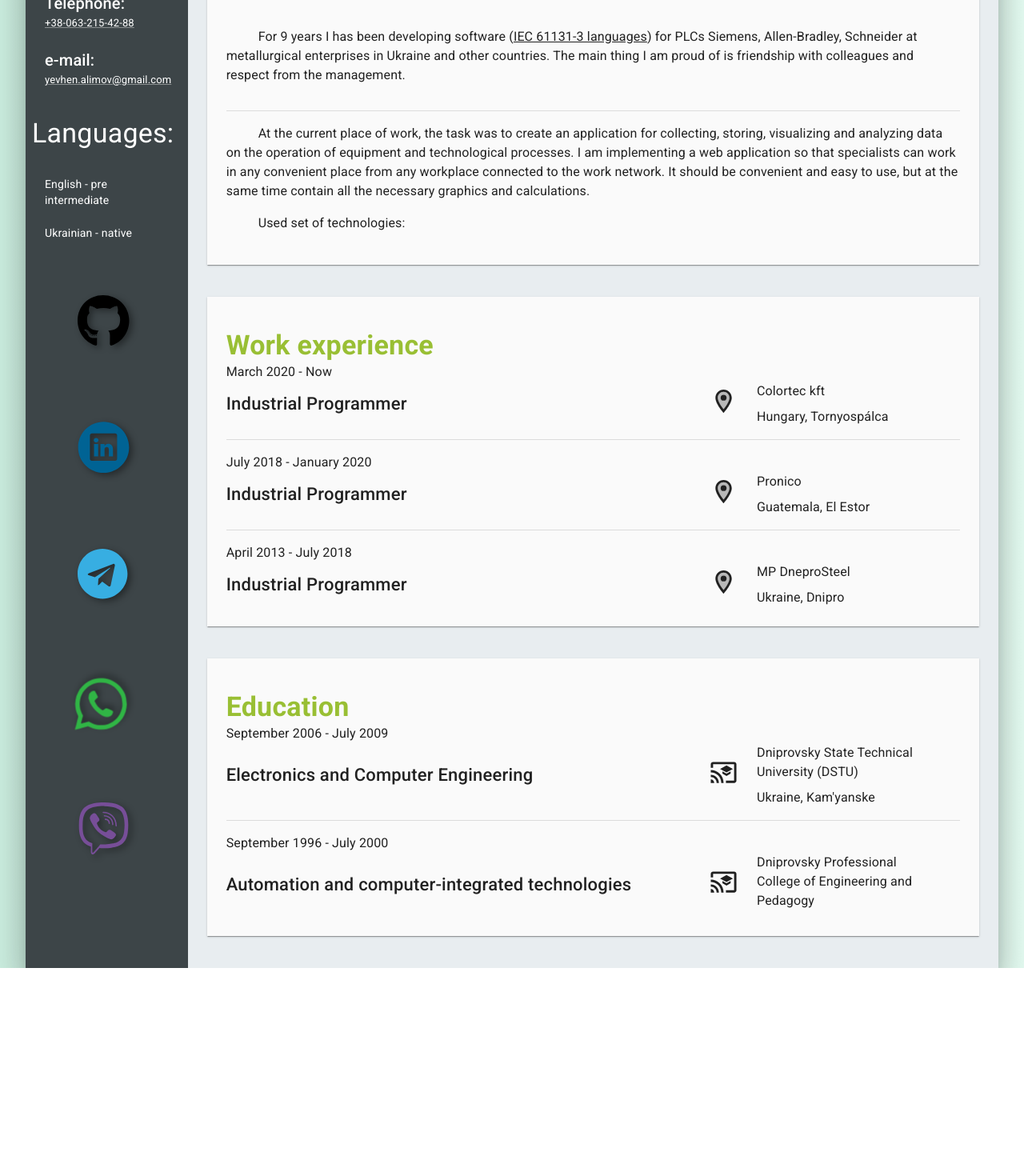
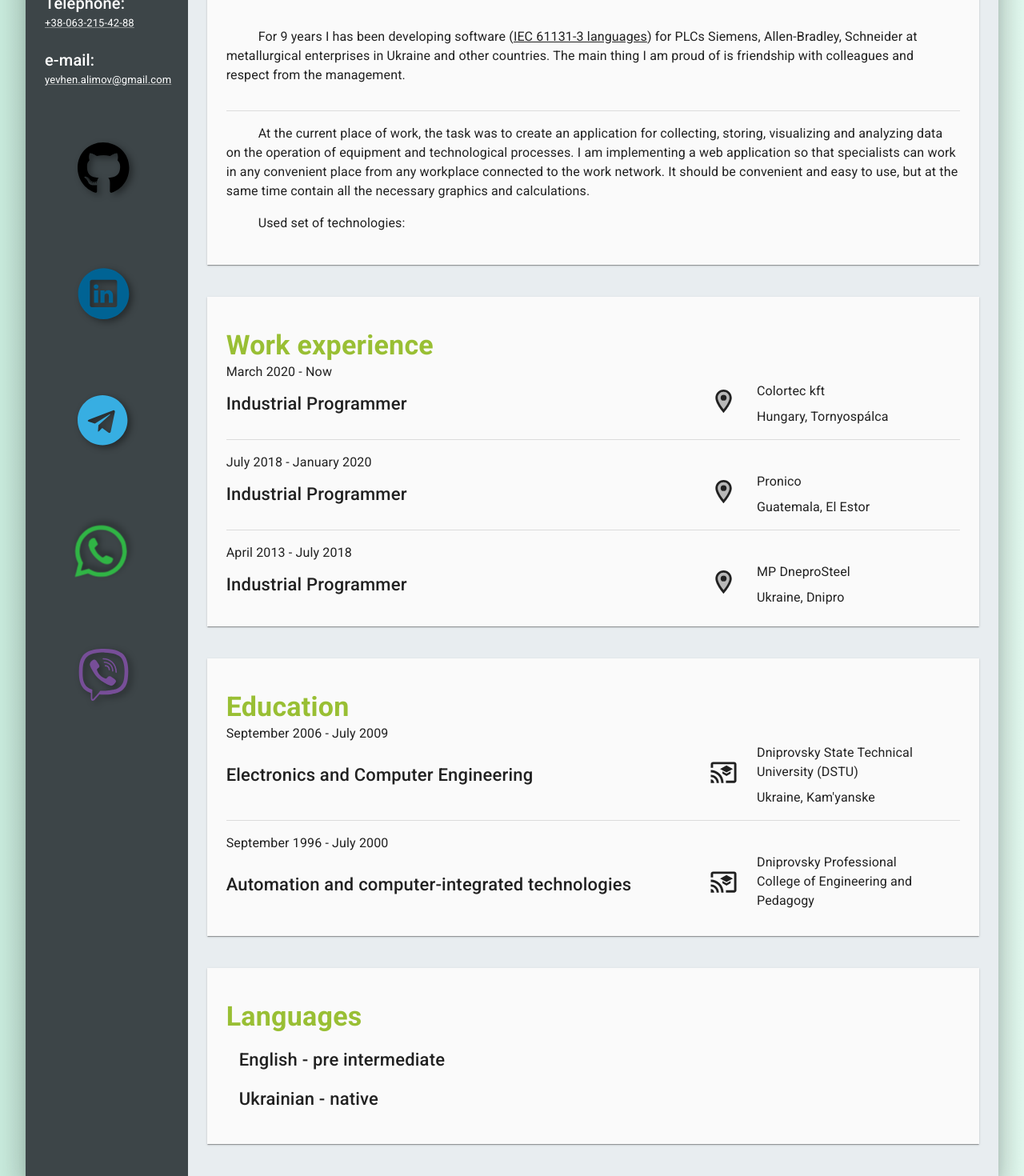
Before and after one commit to EugeneAlimov/resume, a React (Create React App) app: page / in a window 1280 px wide. Shown: the part 367-1837 px from the top of the page at 80% size. Before the commit the page ends 1577 px from the top, so only its background shows below. Built offline with nearby package versions, Linux system fonts and the light colour scheme.

Commit message:
added dropdown menu

```diff
--- a/src/App.js
+++ b/src/App.js
@@ -16,6 +16,10 @@ function App() {
   const matchesDownLg = useMediaQuery(theme.breakpoints.down("lg"));
   const matchesDownMd = useMediaQuery(theme.breakpoints.down("md"));
   const matchesDownSm = useMediaQuery(theme.breakpoints.down("sm"));
+  // console.log('matchesDownXl ', matchesDownXl);
+  // console.log('matchesDownLg ', matchesDownLg);
+  // console.log('matchesDownMd ', matchesDownMd);
+  // console.log('matchesDownSm ', matchesDownSm);
 
   return (
     <div className="App">
@@ -36,7 +40,7 @@ function App() {
                 sx={{ backgroundColor: "#99bf34", width: "100%", height: "7px" }}
               ></Paper>
               {matchesDownLg ? <DropdownMenu /> : <Personal matchesDownXl={matchesDownXl} />}
-              <About matchesDownSm={matchesDownSm} />
+              <About matchesDownSm={matchesDownSm} matchesDownMd={matchesDownMd} matchesDownLg={matchesDownLg} />
             </Grid>
           </Box>
           {matchesDownXl ? <></> : <Box sx={{ width: "100%", height: "80px" }}></Box>}
--- a/src/Components/About.jsx
+++ b/src/Components/About.jsx
@@ -1,10 +1,14 @@
 import React from "react";
 import Grid from "@mui/material/Grid";
+import Paper from "@mui/material/Paper";
+import Box from "@mui/material/Box";
+import Typography from "@mui/material/Typography";
 import LocationOnTwoToneIcon from "@mui/icons-material/LocationOnTwoTone";
 import CastForEducationTwoToneIcon from "@mui/icons-material/CastForEducationTwoTone";
 import SkillsCard from "./SlillsCard";
 import WorkSkills from "./WorkSkills";
 import NamePost from "./NamePost";
+import { List, ListItem } from "@mui/material";
 
 const experienceArr = [
   {
@@ -46,10 +50,10 @@ const educationArr = [
   },
 ];
 
-const About = ({ matchesDownSm }) => {
+const About = ({ matchesDownSm, matchesDownMd, matchesDownLg }) => {
   return (
     <Grid item md={12} lg={10} paddingLeft={3} paddingRight={3} paddingBottom={5}>
-      <NamePost />
+      <NamePost matchesDownMd={matchesDownMd} matchesDownLg={matchesDownLg} />
       <WorkSkills />
       <SkillsCard
         matchesDownSm={matchesDownSm}
@@ -63,6 +67,27 @@ const About = ({ matchesDownSm }) => {
         title={"Education"}
         icon={<CastForEducationTwoToneIcon fontSize="large" />}
       />
+      <Paper square elevation={1} sx={{ backgroundColor: "#fafafa", width: "100%", marginTop: 5 }}>
+        <Box ml={3} mr={3} paddingTop={5} paddingBottom={3}>
+          <Box>
+            <Typography color={"#99bf34"} fontWeight={700} variant="h4" component="h3">
+              Languages
+            </Typography>
+            <List>
+              <ListItem>
+                <Typography variant="body1" fontSize={22} fontWeight={500}>
+                  English - pre intermediate
+                </Typography>
+              </ListItem>
+              <ListItem>
+                <Typography variant="body1" fontSize={22} fontWeight={500}>
+                  Ukrainian - native
+                </Typography>
+              </ListItem>
+            </List>
+          </Box>
+        </Box>
+      </Paper>
     </Grid>
   );
 };
--- a/src/Components/DropdownMenu.jsx
+++ b/src/Components/DropdownMenu.jsx
@@ -8,7 +8,15 @@ import Typography from "@mui/material/Typography";
 import Link from "@mui/material/Link";
 import Box from "@mui/material/Box";
 import Divider from "@mui/material/Divider";
+import { styled } from "@mui/material/styles";
 
+const DropDownButton = styled(Button)(() => ({
+  backgroundColor: "black",
+  width: "100%",
+  height: 60,
+  borderRadius: 0,
+  "&:hover": { backgroundColor: "#444" },
+}));
 const DropdownMenu = () => {
   const [anchorEl, setAnchorEl] = React.useState(null);
   const open = Boolean(anchorEl);
@@ -21,18 +29,17 @@ const DropdownMenu = () => {
   };
 
   return (
-    <div>
-      {open ? null : (
-        <Button
+    <Box width={"100%"}>
+      <DropDownButton
+        variant="contained"
         id="basic-button"
         aria-controls={open ? "basic-menu" : undefined}
         aria-haspopup="true"
         aria-expanded={open ? "true" : undefined}
         onClick={handleClick}
       >
-          Dashboard
-        </Button>
-      )}
+        My contacts
+      </DropDownButton>
       <Menu
         id="basic-menu"
         anchorEl={anchorEl}
@@ -88,23 +95,6 @@ const DropdownMenu = () => {
           </Box>
           <Box>
             <Typography sx={{ color: "#00" }} variant="h4" component="h3">
-              Languages:
-            </Typography>
-            <List>
-              <ListItem>
-                <Typography sx={{ color: "#00" }} variant="body2" gutterBottom>
-                  English - pre intermediate
-                </Typography>
-              </ListItem>
-              <ListItem>
-                <Typography sx={{ color: "#00" }} variant="body2" gutterBottom>
-                  Ukrainian - native
-                </Typography>
-              </ListItem>
-            </List>
-          </Box>
-          <Box>
-            <Typography sx={{ color: "#00" }} variant="h4" component="h3">
               Social:
             </Typography>
             <List>
@@ -141,7 +131,7 @@ const DropdownMenu = () => {
           </Box>
         </Stack>
       </Menu>
-    </div>
+    </Box>
   );
 };
 export default DropdownMenu;
--- a/src/Components/NamePost.jsx
+++ b/src/Components/NamePost.jsx
@@ -2,11 +2,23 @@ import React from "react";
 import Paper from "@mui/material/Paper";
 import Box from "@mui/material/Box";
 import Typography from "@mui/material/Typography";
+import { Stack } from "@mui/material";
+import photo from "../media/photo.jpg";
+import matchers from "@testing-library/jest-dom/matchers";
 
-const NamePost = () => {
+const NamePost = ({ matchesDownMd, matchesDownLg }) => {
   return (
     <Paper square elevation={1} sx={{ backgroundColor: "#fafafa", width: "100%", marginTop: 5 }}>
-      <Box ml={3} mr={3} paddingTop={5} paddingBottom={3}>
+      <Stack
+        alignItems={"stretch"}
+        justifyContent={"space-between"}
+        alignContent={"center"}
+        flexWrap={"nowrap"}
+        direction={"row"}
+        // height={192}
+      >
+        <Box ml={3} mr={3} paddingTop={5} paddingBottom={3}
+        >
           <Typography variant="h2" component="h2">
             Yevhen Alimov
           </Typography>
@@ -14,6 +26,11 @@ const NamePost = () => {
             Fron-end Developer
           </Typography>
         </Box>
+        {
+          !matchesDownMd && matchesDownLg ? <img src={photo} alt="img" width={192}></img> : null
+        }
+
+      </Stack>
     </Paper>
   );
 };
--- a/src/Components/Personal.jsx
+++ b/src/Components/Personal.jsx
@@ -1,5 +1,5 @@
 import React from "react";
-
+import Social from "./Social";
 import Grid from "@mui/material/Grid";
 import Paper from "@mui/material/Paper";
 import Box from "@mui/material/Box";
@@ -7,12 +7,12 @@ import photo from "../media/photo.jpg";
 import Typography from "@mui/material/Typography";
 import Stack from "@mui/material/Stack";
 import Link from "@mui/material/Link";
-import { List, ListItem } from "@mui/material";
-import Social from "./Social";
+import List from "@mui/material/List";
+import ListItem from "@mui/material/ListItem"
 
 const Personal = ({ matchesDownXl, matchesDownMd }) => {
   return (
-    <Grid item xs={matchesDownMd && !matchesDownXl ? 3 : 2}>
+    <Grid item xs={2}>
       <Paper
         square
         elevation={0}
@@ -59,21 +59,6 @@ const Personal = ({ matchesDownXl, matchesDownMd }) => {
                 </Box>
               </ListItem>
             </List>
-            <Typography sx={{ color: "#fff" }} variant="h4" component="h3">
-              Languages:
-            </Typography>
-            <List>
-              <ListItem>
-                <Typography sx={{ color: "#fff" }} variant="body2" gutterBottom>
-                  English - pre intermediate
-                </Typography>
-              </ListItem>
-              <ListItem>
-                <Typography sx={{ color: "#fff" }} variant="body2" gutterBottom>
-                  Ukrainian - native
-                </Typography>
-              </ListItem>
-            </List>
           </Stack>
           {matchesDownXl && !matchesDownMd ? (
             <Social matchesDownXl={matchesDownXl} matchesDownMd={matchesDownMd} />
```
Lines whose indentation alone changed are shown as unchanged.
